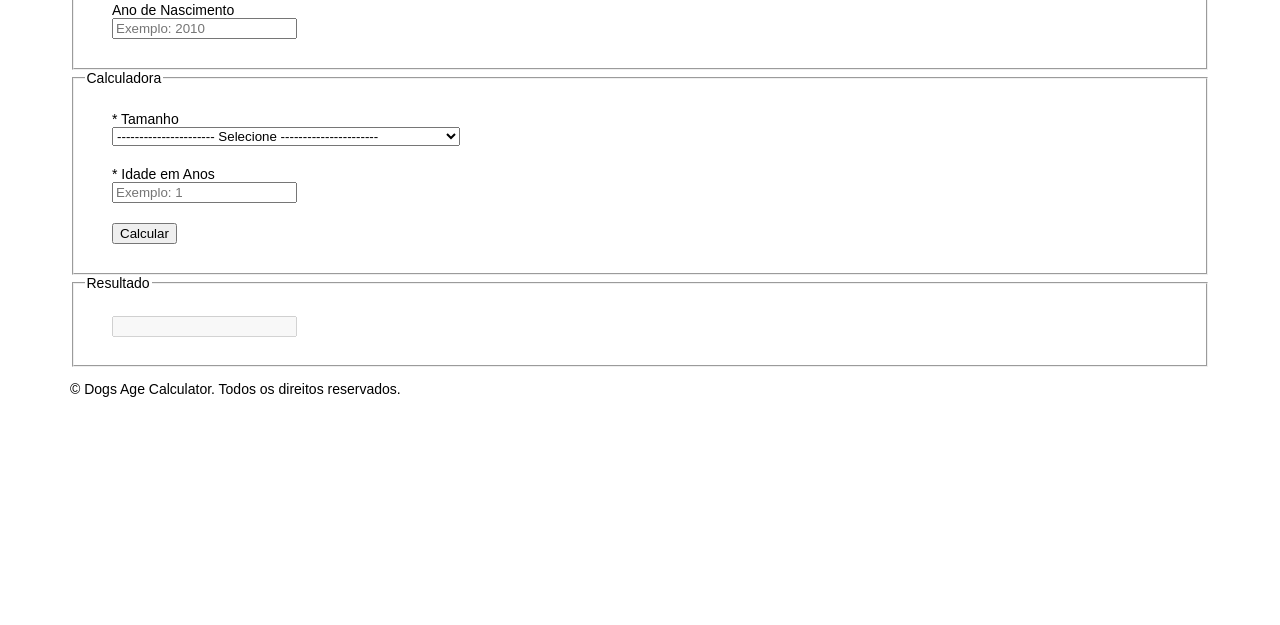
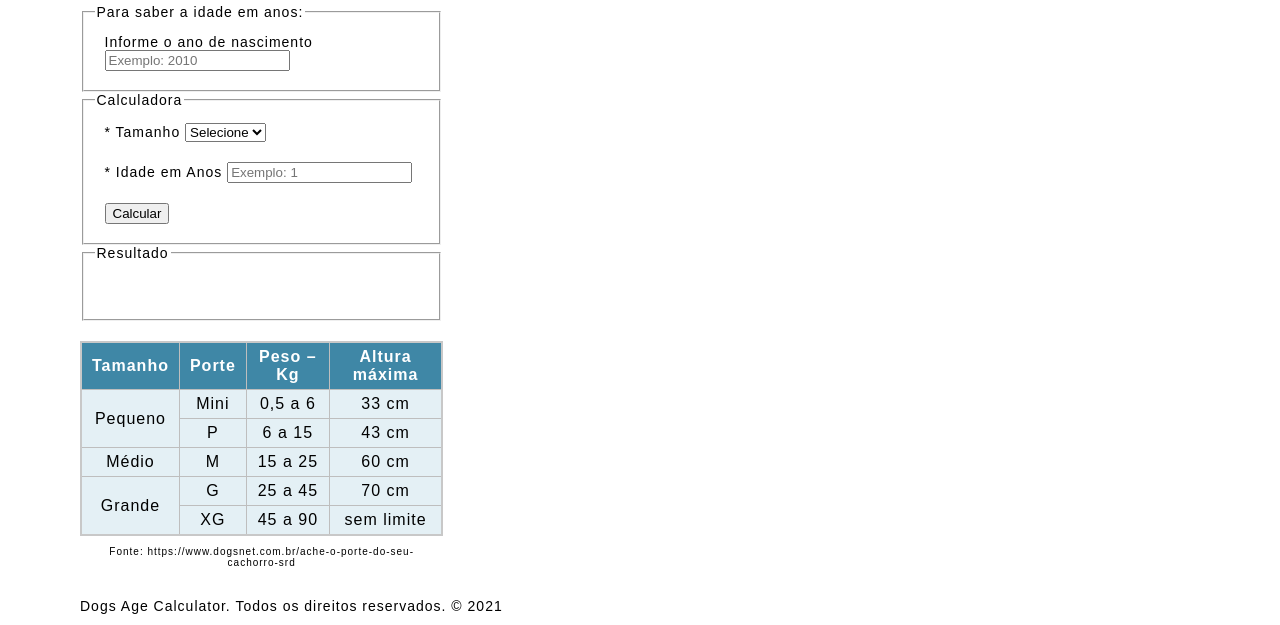
Before and after one commit to mvluz/Pets, a plain HTML site: page index.html in a window 1280 px wide. Shown: the part 175-800 px from the top of the page. Drawn offline with Linux system fonts and the light colour scheme.

Commit message:
changed Bootstrap layout, tried some css and inserted stylized size table

```diff
--- a/css/base.css
+++ b/css/base.css
@@ -24,6 +24,7 @@ html{
    /* Texto */
    font-family: Arial, Helvetica, sans-serif;
    font-size: 1.4rem;
+   letter-spacing: 1px;
 
    /* Outros */
    }
--- a/css/components.css
+++ b/css/components.css
@@ -0,0 +1,38 @@
+
+/* https://developer.mozilla.org/en-US/docs/Web/HTML/Element/tbody */
+thead,
+tfoot {
+    background-color: #3f87a6;
+    color: #fff;
+}
+
+tbody {
+    background-color: #e4f0f5;
+}
+
+caption {
+    padding: 10px;
+    caption-side: bottom;
+    font-size: 10px;
+}
+
+table {
+    border-collapse: collapse;
+    border: 2px solid rgb(200, 200, 200);
+    letter-spacing: 1px;
+    font-size: 16px;
+}
+
+td,
+th {
+    border: 1px solid rgb(190, 190, 190);
+    padding: 5px 10px;
+}
+
+td {
+    text-align: center;
+}
+
+.grupo-entrada, .layout-rodape, .row{
+    padding: 10px;
+}
--- a/index.html
+++ b/index.html
@@ -19,8 +19,10 @@
         <div class="container">
 
             <nav class="navegacao">
-                <a href=#><img src="img/22214-dog-face-iconx64.png" width="64" height="64" alt="logo" /></a>
-                <a href=#><img src="img/calculator2-iconx64.png" width="64" height="64" alt="logo" /></a>
+                <a href=#><img src="img/22214-dog-face-iconx64.png" width="64" height="64"
+                        alt="Ícone de Cachorro" /></a>
+                <a href=#><img src="img/calculator2-iconx64.png" width="64" height="64"
+                        alt="Ícone de Calculadora" /></a>
             </nav>
 
         </div>
@@ -28,76 +30,120 @@
 
     <main class="layout">
         <div class="container">
+            <div class="row">
+
+                <div class="col-sm-4">
 
                     <form action="" id="form-calc" method="post">
                         <h1 class="titulo-formulario">Calculadora de Idade Canina</h1>
 
                         <fieldset>
-                    <legend>Para saber a idade em anos, informe o ano de nascimento</legend>
-                    <div class="row" style="text-align: left; margin: 20px;">
-                        <div class="col-sm-2">
+                            <legend>Para saber a idade em anos: </legend>
+
                             <div class="grupo-entrada">
-                                <label for="dog-age">Ano de Nascimento</label>
+                                <label for="dog-age">Informe o ano de nascimento</label>
                                 <input type="number" id="dog-birth" name="dog-birth" class="campo"
                                     placeholder="Exemplo: 2010" onchange="ageByDogBirth(value)"
                                     onkeyup="ageByDogBirth(value)">
-                            </div>
-                        </div>
+
                             </div>
                         </fieldset>
 
                         <fieldset>
                             <legend>Calculadora</legend>
-                    <div class="row" style="text-align: left; margin: 20px;">
-                        <div class="col-sm-2">
+
                             <div class="grupo-entrada">
-                                <label for="porte">* Tamanho</label><br>
+                                <label for="porte">* Tamanho</label>
                                 <select id="porte" class="campo" onclick=resetColor(id)>
-                                    <option> ---------------------- Selecione ---------------------- </option>
-                                    <option value="1">Pequeno (Mini e P - 0,5 a 15 Kilos - Altura Máx. 43 cm)</option>
-                                    <option value="2">Médio (15 a 25 Kilos - Altura Máx. 60 cm)</option>
-                                    <option value="3">Grande (G e XG - 25 a 90 Kilos - Altura Máx. 70+ cm)</option>
+                                    <option>Selecione</option>
+                                    <option value="1">Pequeno</option>
+                                    <option value="2">Médio</option>
+                                    <option value="3">Grande</option>
                                 </select>
                             </div>
-                        </div>
-                    </div>
 
-                    <div class="row" style="text-align: left; margin: 20px;">
-                        <div class="col-sm-2">
                             <div class="grupo-entrada">
                                 <label for="dog-age">* Idade em Anos</label>
                                 <input type="number" id="dog-age" name="dog-age" class="campo" placeholder="Exemplo: 1"
-                                    required>
-                            </div>
-                        </div>
+                                    onclick=resetColor(id) required>
                             </div>
 
-                    <div class="row" style="text-align: left; margin: 20px;">
-                        <div class="col-sm-3">
+                            <div class="grupo-entrada">
                                 <input type="button" value="Calcular" class="botao" onClick="dogAgeHuman()">
                             </div>
-                    </div>
                         </fieldset>
+
                         <fieldset>
                             <legend>Resultado</legend>
-                    <div class="row" style="text-align: left; margin: 20px;">
-                        <div class="col-sm-3">
+
                             <div class="grupo-entrada">
-                                <input type="text" id="resultado" value="" disabled>
-                            </div>
-                        </div>
+                                <input type="text" id="resultado" value="" disabled
+                                    style="border:0; background-color: white;color:black; font-size: 20px;">
                             </div>
                         </fieldset>
                     </form>
 
+                </div>
+            </div>
 
+            <div class="row">
+                <div class="col-sm-4">
+                    <table>
+                        <caption>Fonte: https://www.dogsnet.com.br/ache-o-porte-do-seu-cachorro-srd</caption>
+                        <thead>
+                            <tr>
+                                <th>Tamanho</th>
+                                <th>Porte</th>
+                                <th>Peso – Kg</th>
+                                <th>Altura máxima</th>
+                            </tr>
+                        </thead>
+                        <tbody>
+                            <tr>
+                                <td rowspan="2">Pequeno</td>
+                                <td>Mini</td>
+                                <td>0,5 a 6</td>
+                                <td>33 cm</td>
+                            </tr>
+                            <tr>
 
+                                <td>P</td>
+                                <td>6 a 15</td>
+                                <td>43 cm</td>
+                            </tr>
+                            <tr>
+                                <td>Médio</td>
+                                <td>M</td>
+                                <td>15 a 25</td>
+                                <td>60 cm</td>
+                            </tr>
+                            <tr>
+                                <td rowspan="2">Grande</td>
+                                <td>G</td>
+                                <td>25 a 45</td>
+                                <td>70 cm</td>
+                            </tr>
+                            <tr>
+
+                                <td>XG</td>
+                                <td>45 a 90</td>
+                                <td>sem limite</td>
+                            </tr>
+                        </tbody>
+                    </table>
+                </div>
+            </div>
         </div>
     </main>
 
-    <footer class="layout-rodape">
+    <footer class="layout-rodape" style="text-align: left;">
         <div class="container">
-            <p>&copy; Dogs Age Calculator. Todos os direitos reservados.</p>
+                <span style="margin-left: 10px;"> Dogs Age Calculator. Todos os direitos reservados. &copy;
+                    <script>
+                        var currentYear = new Date().getFullYear()
+                        document.write(currentYear)
+                    </script>
+                </span>
         </div>
     </footer>
     <script src="js/calculations.js"></script>
--- a/js/calculations.js
+++ b/js/calculations.js
@@ -4,6 +4,7 @@ function ageByDogBirth(value){
     let element =  document.getElementById("dog-age")
     element.value= dogAge;
 }
+// https://www.petz.com.br/blog/pets/idade-de-cachorro/
 function dogAgeHuman() {
     let age = parseFloat(document.getElementById("dog-age").value);
     let porte = parseInt(document.getElementById("porte").value);
@@ -11,6 +12,8 @@ function dogAgeHuman() {
 
     if (age <= 0 || isNaN(age) || age === "") {
         alert("Idade inválida. Informe um número positivo");
+        let element = document.getElementById("dog-age");
+        element.style.color='red';
         document.getElementById("dog-age").focus();
         return;
     }
```
Lines whose indentation alone changed are shown as unchanged.
